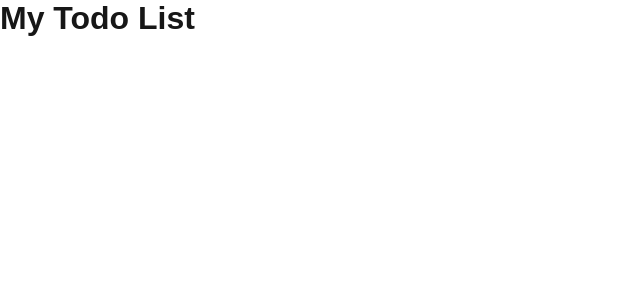
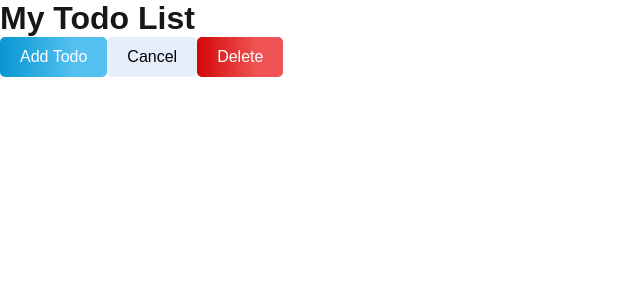
Before and after one commit to gabrielmulleer/teste-legaplan, a Next.js app: page /todos in a window 1280 px wide. Shown: the top 300 px of the page, without its empty margins (0-640 px from the left). Built offline with nearby package versions, Linux system fonts and the light colour scheme.

Commit message:
feat: create button component

```diff
--- a/src/app/todos/page.tsx
+++ b/src/app/todos/page.tsx
@@ -1,9 +1,13 @@
+import { Button } from '@/components/ui/Button/button'
 import './styles.scss'
 
 export default function Todos() {
   return (
     <div>
       <h1>My Todo List</h1>
+      <Button variant="primary">Add Todo</Button>
+      <Button>Cancel</Button>
+      <Button variant="delete">Delete</Button>
     </div>
   )
 }
--- /dev/null
+++ b/src/components/ui/Button/Button.scss
@@ -0,0 +1,79 @@
+/* Estilos base do botão */
+.btn {
+  padding: 10px 20px;
+  font-size: 16px;
+  cursor: pointer;
+  transition: background-color 0.3s, box-shadow 0.3s;
+  border: none;
+  color: white;
+  display: inline-flex;
+  align-items: center;
+  justify-content: center;
+}
+
+/* Variantes de cor */
+
+/* Primary: Gradiente azul */
+.btn-primary {
+  background: linear-gradient(90deg, #0796d3 0%, #53c0f0 68.65%);
+
+  &:hover {
+    background: linear-gradient(90deg, #0585bd 0%, #4eb3e4 68.65%);
+  }
+}
+
+/* Delete: Gradiente vermelho */
+.btn-delete {
+  background: linear-gradient(90deg, #d30707 0%, #f05353 68.65%);
+
+  &:hover {
+    background: linear-gradient(90deg, #ba0606 0%, #d94343 68.65%);
+  }
+}
+
+/* Default: Cor sólida */
+.btn-default {
+  background-color: #e7eefb;
+  color: black;
+
+  &:hover {
+    background-color: #d6e2f5;
+  }
+}
+
+/* Tamanhos */
+.btn-size-default {
+  height: 40px;
+  padding: 10px 20px;
+}
+
+.btn-size-sm {
+  height: 35px;
+  padding: 8px 16px;
+}
+
+.btn-size-lg {
+  height: 50px;
+  padding: 12px 24px;
+}
+
+/* Bordas */
+.btn-rounded-default {
+  border-radius: 5px;
+}
+
+.btn-rounded-sm {
+  border-radius: 3px;
+}
+
+.btn-rounded-lg {
+  border-radius: 10px;
+}
+
+.btn-rounded-xl {
+  border-radius: 15px;
+}
+
+.btn-rounded-full {
+  border-radius: 999px;
+}
--- /dev/null
+++ b/src/components/ui/Button/Button.tsx
@@ -0,0 +1,40 @@
+import * as React from 'react'
+import './Button.scss' // Supondo que o estilo SCSS esteja aqui
+
+// Definindo as variantes como tipos
+export interface ButtonProps
+  extends React.ButtonHTMLAttributes<HTMLButtonElement> {
+  variant?: 'primary' | 'delete' | 'default'
+  size?: 'sm' | 'lg' | 'default'
+  rounded?: 'sm' | 'lg' | 'xl' | 'full' | 'default'
+}
+
+// Componente Button com forwardRef
+const Button = React.forwardRef<HTMLButtonElement, ButtonProps>(
+  (
+    {
+      variant = 'default',
+      size = 'default',
+      rounded = 'default',
+      className,
+      ...props
+    },
+    ref,
+  ) => {
+    const variantClass = `btn-${variant}`
+    const sizeClass = `btn-size-${size}`
+    const roundedClass = `btn-rounded-${rounded}`
+
+    return (
+      <button
+        className={`btn ${variantClass} ${sizeClass} ${roundedClass} ${className}`}
+        ref={ref}
+        {...props}
+      />
+    )
+  },
+)
+
+Button.displayName = 'Button'
+
+export { Button }
```
